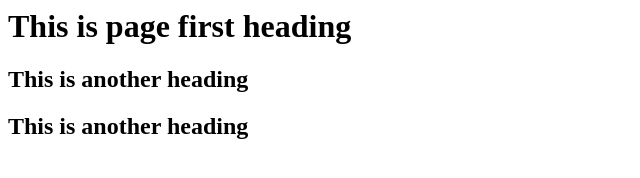
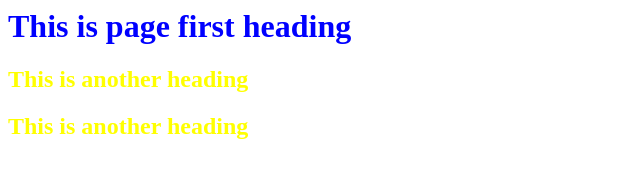
Before and after one commit to md-mozammil-git/new-repo, a plain HTML site: page index.html in a window 1280 px wide. Shown: the whole page, without its empty margins (0-640 px from the left). Drawn offline with Linux system fonts and the light colour scheme.

Commit message:
add new file

```diff
--- a/index.html
+++ b/index.html
@@ -3,6 +3,7 @@
     <meta charset="UTF-8">
     <meta name="viewport" content="width=device-width, initial-scale=1.0">
     <title>demo </title>
+    <link rel="stylesheet" href="./style.css">
 </head>
 <body>
     <h1>This is page first heading</h1>
--- /dev/null
+++ b/style.css
@@ -0,0 +1,6 @@
+h1{
+    color: blue;
+}
+h2{
+    color: yellow;
+}
```
